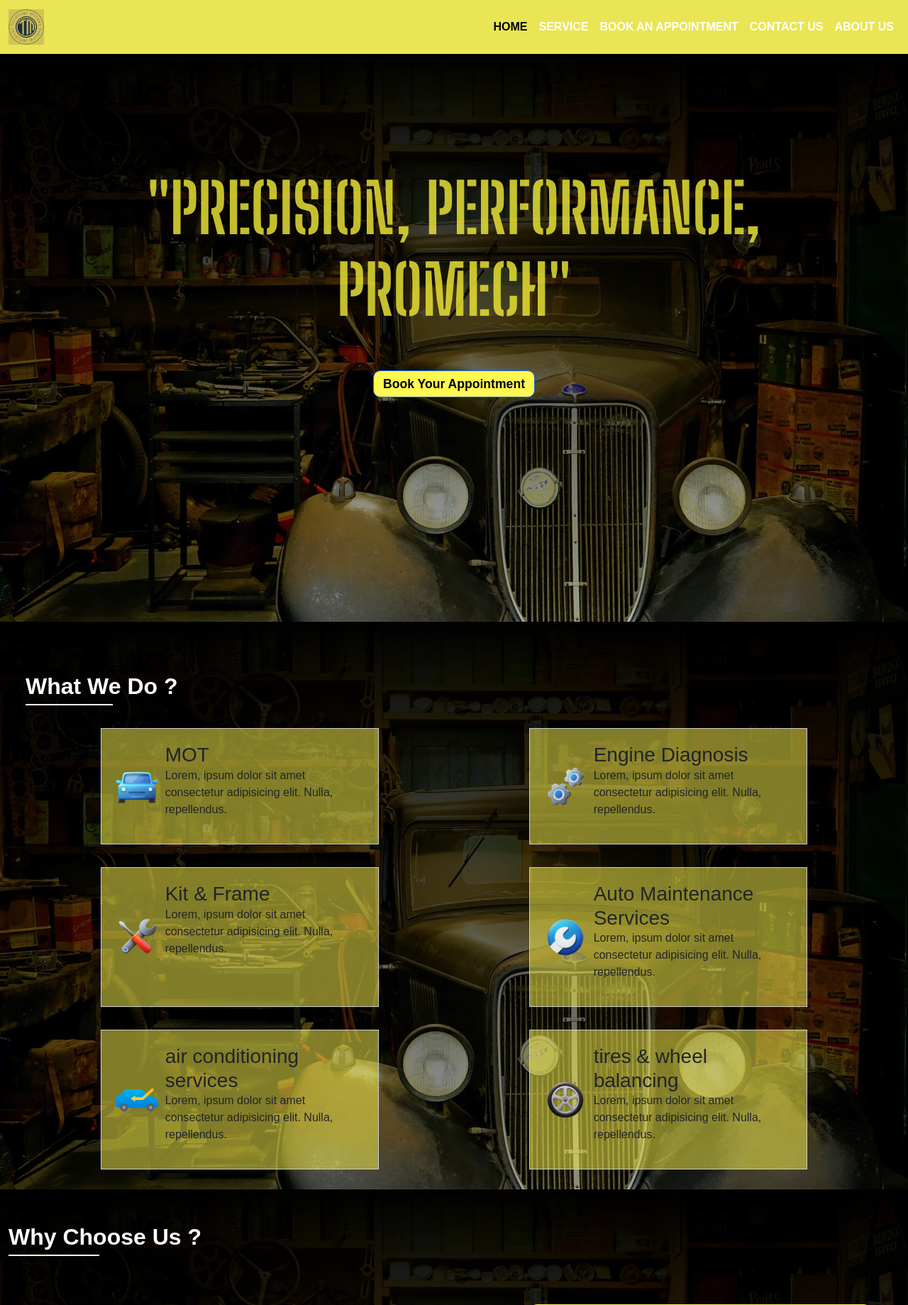
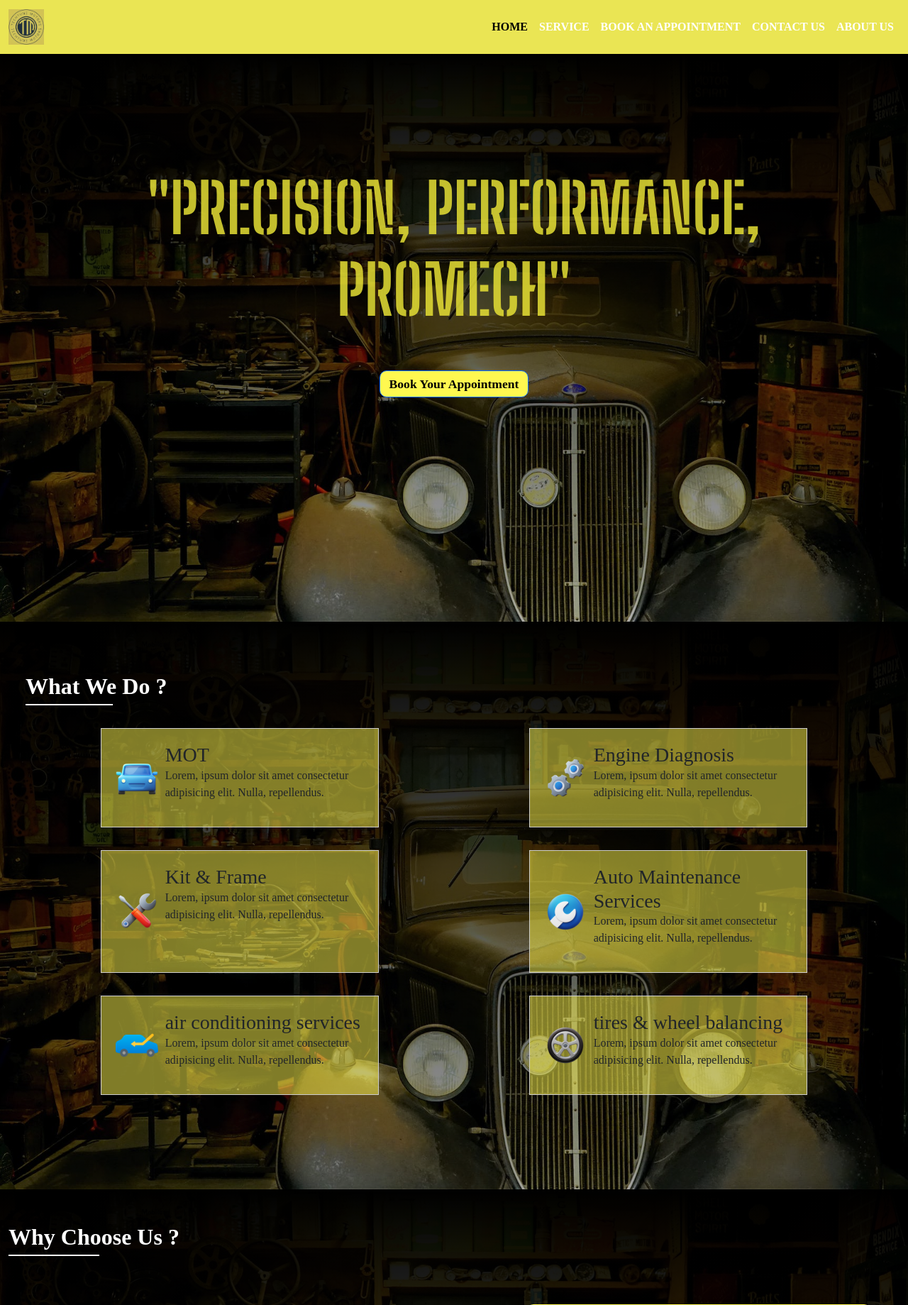
Before and after one commit to iamhimesh07/Techtune-Motors, a PHP site: page /techtunemotors/index.php in a window 1280 px wide. Shown: the top 1839 px of the page at 71% size. Run offline with PHP 8.4, Linux system fonts and the light colour scheme.

Commit message:
removed unused css styles

```diff
--- a/styles.css
+++ b/styles.css
@@ -19,7 +19,9 @@
   }
 
   body {
-    font-family: 'Times New Roman', Times, serif;
+    font-family: 'Times New Roman', Arial, sans-seri, Times, serif;
+    margin: 0;
+    padding: 0;
   }
 
 /* Custom Cursor */
@@ -59,15 +61,6 @@
     border-radius: 10px;
 
 }
-
-/* .btn {
-    background-color: var(--primary-btn-bg-color) !important;
-    color: var(--primary-btn-text-color) !important;
-    font-weight: bold;
-    font-size: 1.2rem;
-    padding: 0.5rem 1rem;
-    border-radius: 10px;
-} */
 
 button.s-btn {
     background-color: var(--secondary-btn-bg-color);
@@ -182,7 +175,6 @@ button.s-btn {
 
 .box {
     width: calc(33.33% - 10px);
-    /* Adjust width as needed (33.33% with some spacing) */
     margin: 1rem 1.2rem;
     background-color: rgba(255, 248, 80, 0.5);
     border: 1px solid #ccc;
@@ -248,9 +240,7 @@ h3 {
 
 .icon .left_side img {
     width: 50px;
-    /* Set the icon width as needed */
     height: 50px;
-    /* Set the icon height as needed */
     margin-right: 10px;
 }
 
@@ -262,7 +252,6 @@ h3 {
     text-align: center;
     margin: 20px;
     padding: 20px;
-    /* border: 5px dotted #ddd; */
     border-radius: 10px;
     box-shadow: 0 0 10px rgba(0, 0, 0, 0.1);
     background-color: rgba(255, 248, 80, 1);
@@ -322,7 +311,6 @@ h3 {
     display: flex;
     flex-direction: column;
     align-items: center;
-    /* margin: 20px; */
     background-color: #000;
     color: #fff;
     padding: 1.5rem 1rem;
@@ -334,8 +322,6 @@ h3 {
     align-items: center;
     width: 300px;
     height: 150px;
-    /* background-color: #000; */
-    /* border: 1px solid #ddd; */
     border-radius: 5px;
     overflow: hidden;
     position: relative;
@@ -455,13 +441,10 @@ a {
 .abtus_bg_image {
     background-image: linear-gradient(rgb(0, 0, 0), rgba(0, 0, 0, 0.35)), url("assets/images/hero_image.jpg");
     background-color: #cccccc;
-    /* height: 95vh; */
     background-position: center;
     background-repeat: no-repeat;
     background-size: cover;
 }
-
-/* styles.css */
 
 #about {
     padding: 4rem;
@@ -560,14 +543,6 @@ ul {
 
 
 /* other */
-/* Style for the body */
-body {
-    font-family: Arial, sans-serif;
-    /* background-color: #f2f2f2; */
-    margin: 0;
-    padding: 0;
-}
-
 /* Style for the form container */
 .bg-color {
     background-color: #000;
@@ -647,7 +622,6 @@ select {
     max-width: 1200px;
     margin: 0 auto;
     padding: 20px;
-    /* background-color: #fff; */
     box-shadow: 0 0 10px rgba(0, 0, 0, 0.1);
     display: flex;
 }
@@ -659,7 +633,6 @@ select {
 
 /* Contact Form Styles */
 .contact-form {
-    /* background-color: #f9f9f9; */
     padding: 20px;
     border-radius: 5px;
 }
@@ -716,8 +689,6 @@ select {
 
 
 /* services */
-
-
 #services {
     text-align: center;
 }
@@ -785,7 +756,6 @@ select {
 }
 
 /* 404 - not found page */
-
 .not-find-page {
     background-color: #f5f5f5;
     font-family: Arial, sans-serif;
@@ -798,7 +768,6 @@ select {
 
 .not-find-page .fourzerofour{
     text-align: center;
-    /* background-color: #000; */
     padding: 20px;
     border-radius: 5px;
 }
```
